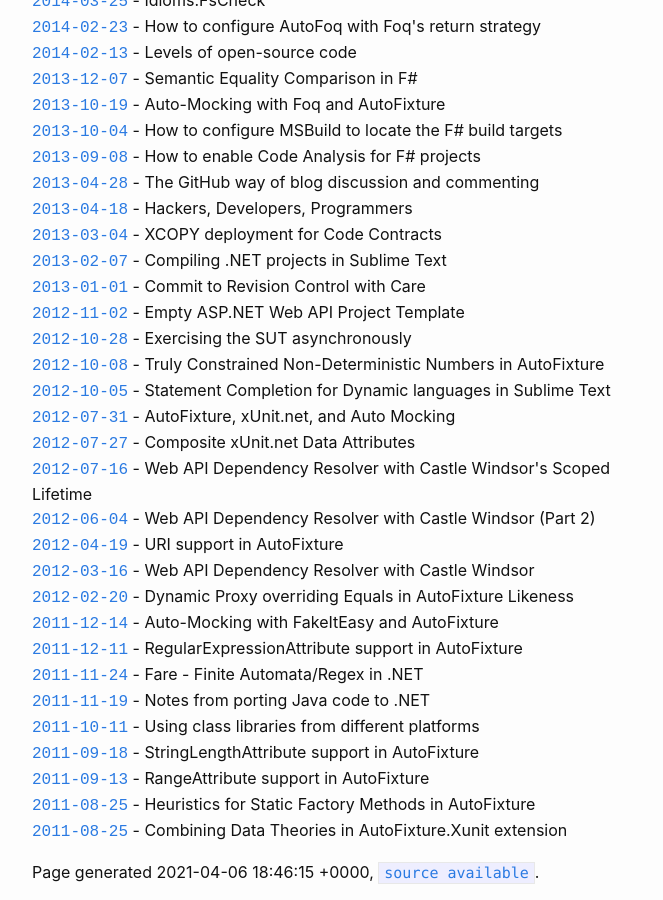
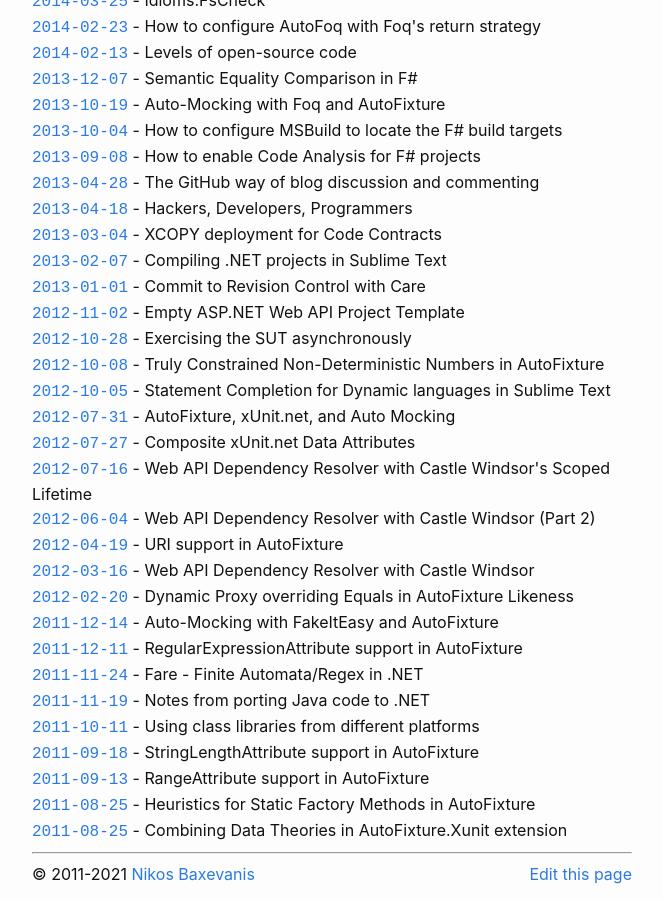
Before and after one commit to moodmosaic/blog, a Jekyll site: the page built from _pages/index.html, in a window 1280 px wide and 900 px high, scrolled down 1494 px. Shown: the whole window, without its empty margins (308-971 px from the left). Built offline with Jekyll 4.4.1, drawn with Linux system fonts in a browser that asks for light colours.

Commit message:
-      <p>Page generated {{ site.time }}, <a href="https://github.com/moodmosaic/blog/blob/master/{{page.path}}"><code>source available</code></a>.</p> +      <div> +        <hr> +        <span>Â© 2011-2021 <a href="https://nikosbaxevanis.com">Nikos Baxevanis</a></span> +        <span style="float: right;"><a href="https://github.com/moodmosaic/blog/blob/master/{{page.path}}">Edit this page</a></span> +        <br> +      </div>

```diff
--- a/_layouts/basic.html
+++ b/_layouts/basic.html
@@ -16,7 +16,12 @@
       <div>{{ page.date | date_to_string }}</div>
       {% endif %}
       <div>{{content}}</div>
-      <p>Page generated {{ site.time }}, <a href="https://github.com/moodmosaic/blog/blob/master/{{page.path}}"><code>source available</code></a>.</p>
+      <div>
+        <hr>
+        <span>© 2011-2021 <a href="https://nikosbaxevanis.com">Nikos Baxevanis</a></span>
+        <span style="float: right;"><a href="https://github.com/moodmosaic/blog/blob/master/{{page.path}}">Edit this page</a></span>
+        <br>
+      </div>
     </div>
   </body>
 </html>
```
